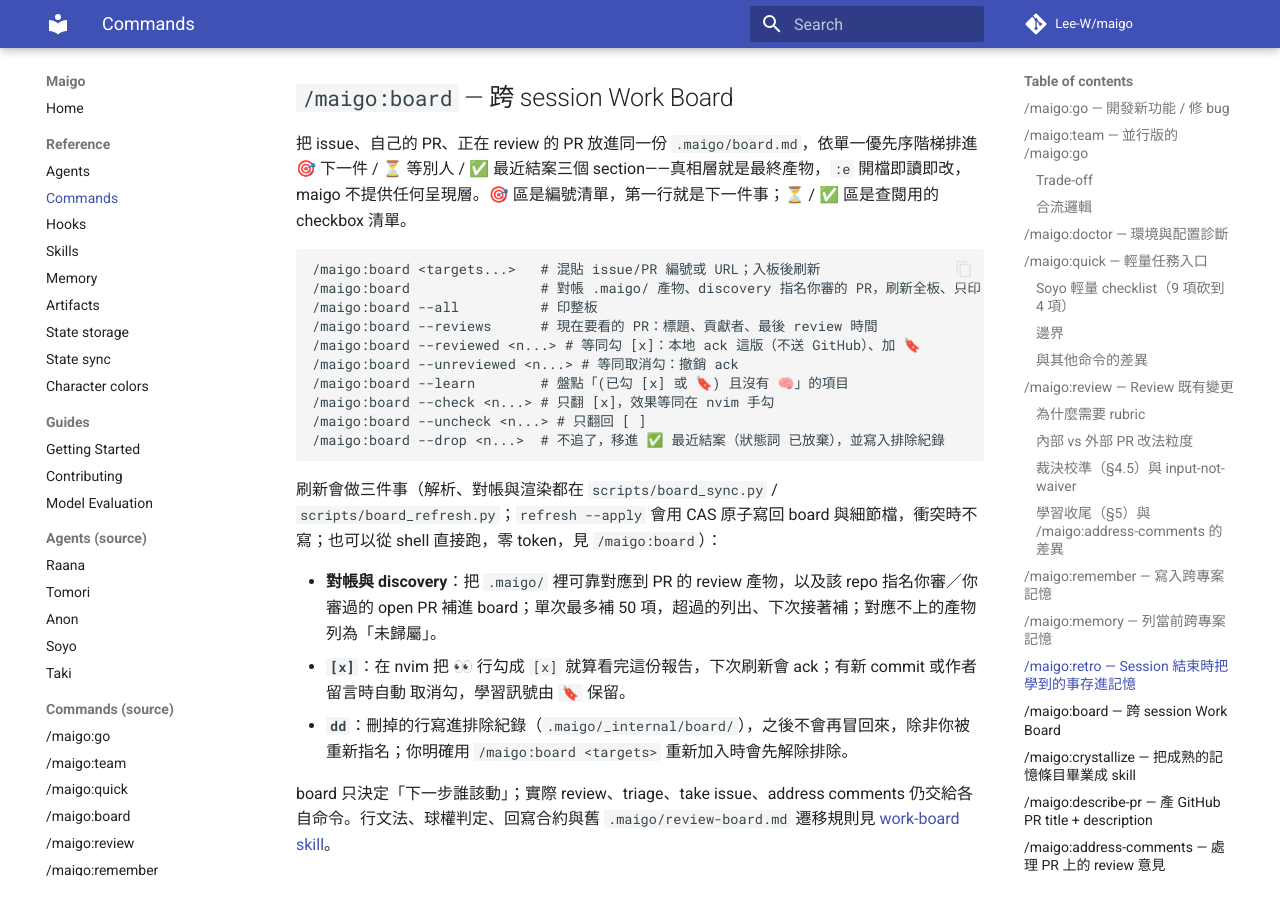
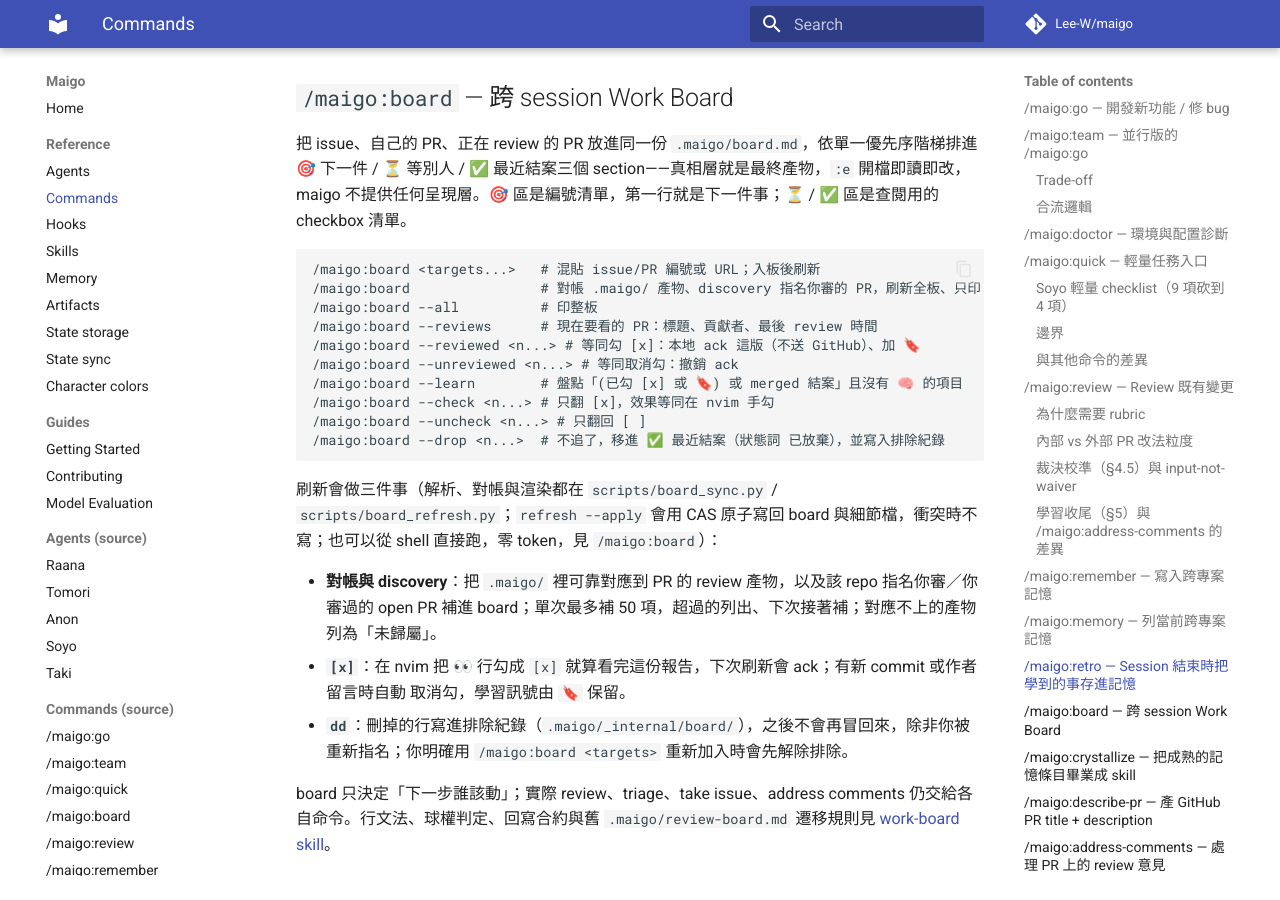
Before and after one commit to Lee-W/maigo, an MkDocs documentation site: the page built from docs/reference/commands.md, in a window 1280 px wide and 900 px high, scrolled down 5684 px. Built offline with MkDocs 1.6.1 and Material for MkDocs 9.7.7, drawn with Linux system fonts in a browser that asks for light colours; comment, search, counter and statistics services are not loaded.

Commit message:
feat(board): let --learn take every merged closed item, not only checked ones
- --learn now also covers ✅ rows whose status is merged and that have no 🧠, checked or not; closed and 已放棄 rows stay out
- the refresh-end "🧠 有 N 項" count still only counts [x] / 🔖 rows

```diff
--- a/docs/reference/commands.md
+++ b/docs/reference/commands.md
@@ -213,7 +213,7 @@
 /maigo:board --reviews      # 現在要看的 PR：標題、貢獻者、最後 review 時間
 /maigo:board --reviewed <n...> # 等同勾 [x]：本地 ack 這版（不送 GitHub）、加 🔖
 /maigo:board --unreviewed <n...> # 等同取消勾：撤銷 ack
-/maigo:board --learn        # 盤點「(已勾 [x] 或 🔖) 且沒有 🧠」的項目
+/maigo:board --learn        # 盤點「(已勾 [x] 或 🔖) 或 merged 結案」且沒有 🧠 的項目
 /maigo:board --check <n...> # 只翻 [x]，效果等同在 nvim 手勾
 /maigo:board --uncheck <n...> # 只翻回 [ ]
 /maigo:board --drop <n...>  # 不追了，移進 ✅ 最近結案（狀態詞 已放棄），並寫入排除紀錄
```
Also changed, not shown: commands/board.md (+6 -3 lines), skills/work-board/SKILL.md (+1 -1 lines).
